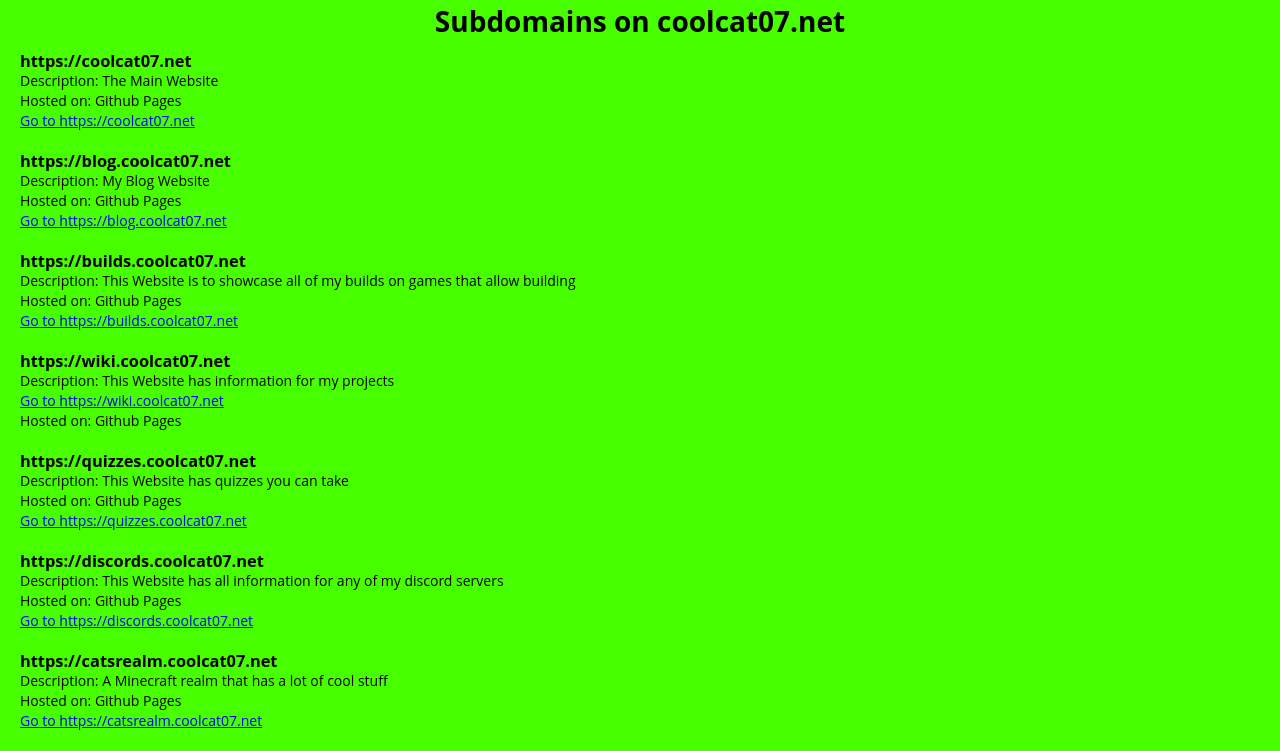
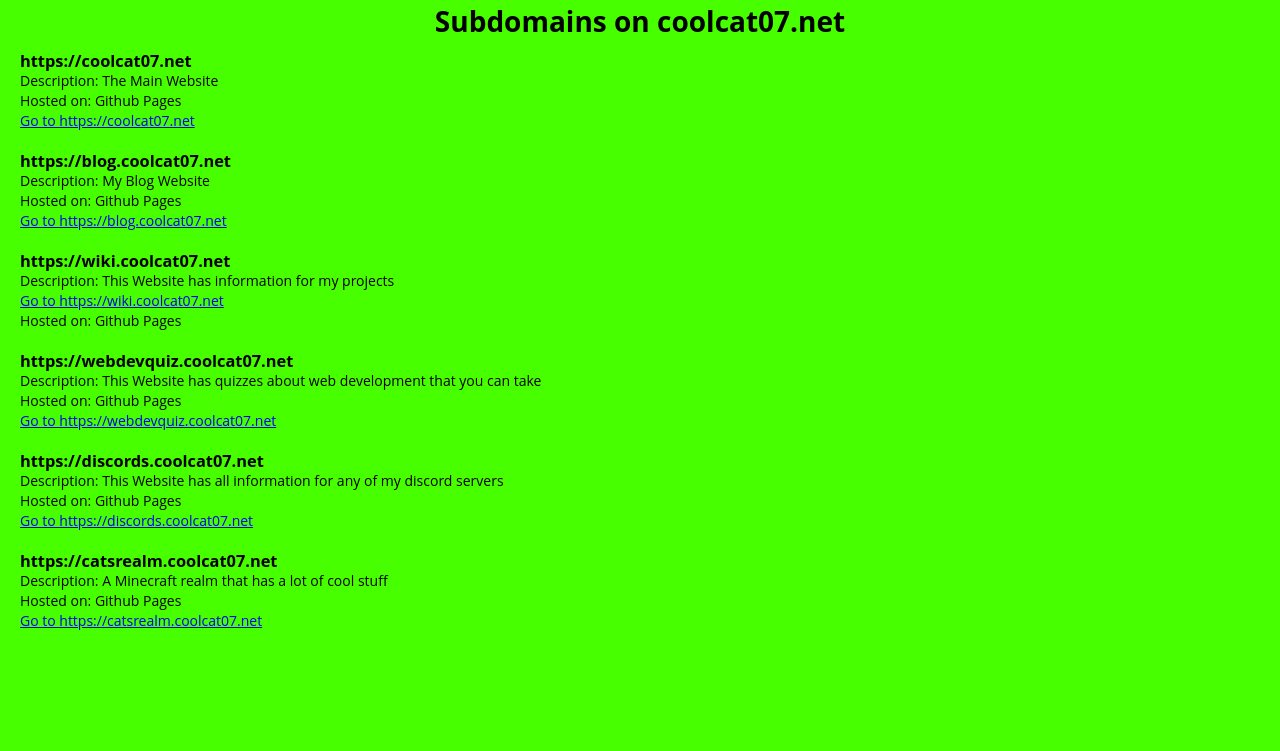
Before and after one commit to coolcat34670/coolcat34670.github.io, a plain HTML site: page subdomains.html in a window 1280 px wide. Shown: the part 70-821 px from the top of the page. After the commit the page ends 800 px from the top, so only its background shows below. Drawn offline with Linux system fonts and the light colour scheme.

Commit message:
Update subdomains.html

```diff
--- a/subdomains.html
+++ b/subdomains.html
@@ -27,13 +27,6 @@
         </section>
 
         <section class="links-subdomains">
-            <h3>https://builds.coolcat07.net</h3>
-            <p>Description: This Website is to showcase all of my builds on games that allow building</p>
-            <p>Hosted on: Github Pages</p>
-            <a href="https://builds.coolcat07.net">Go to https://builds.coolcat07.net</a>
-        </section>
-
-        <section class="links-subdomains">
             <h3>https://wiki.coolcat07.net</h3>
             <p>Description: This Website has information for my projects</p>
             <a href="https://wiki.coolcat07.net">Go to https://wiki.coolcat07.net</a>
@@ -41,10 +34,10 @@
         </section>
 
         <section class="links-subdomains">
-            <h3>https://quizzes.coolcat07.net</h3>
-            <p>Description: This Website has quizzes you can take</p>
+            <h3>https://webdevquiz.coolcat07.net</h3>
+            <p>Description: This Website has quizzes about web development that you can take</p>
             <p>Hosted on: Github Pages</p>
-            <a href="https://quizzes.coolcat07.net">Go to https://quizzes.coolcat07.net</a>
+            <a href="https://webdevquiz.coolcat07.net">Go to https://webdevquiz.coolcat07.net</a>
         </section>
 
         <section class="links-subdomains">
```
